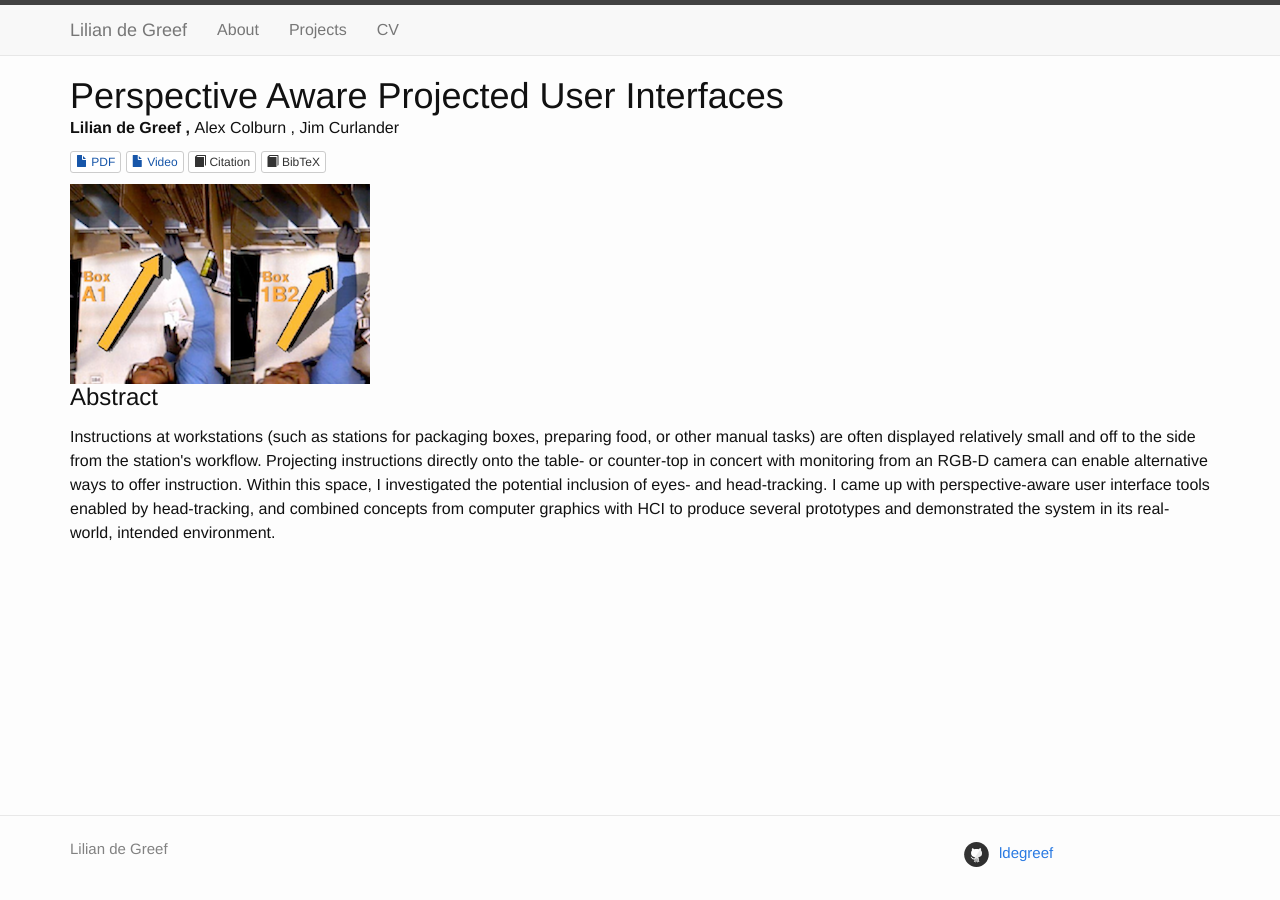
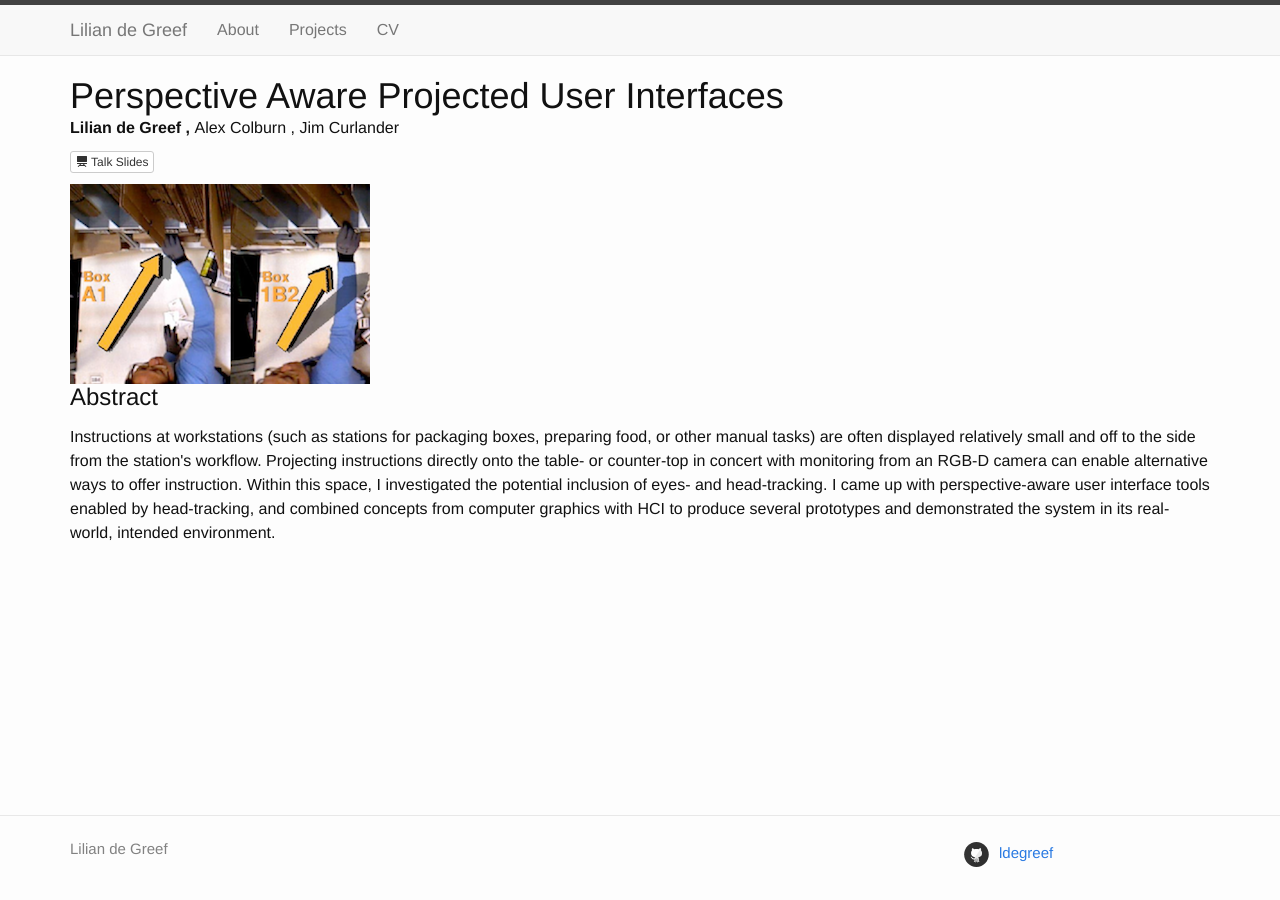
Before and after one commit to ldegreef/ewhitmire.github.io, a Jekyll site: the page built from _projects/papui.md, in a window 1280 px wide. Built offline with Jekyll 4.4.1, drawn with Linux system fonts in a browser that asks for light colours.

Commit message:
Updated buttons on project page to reflect buttons on projects page, swapped in video icon for video button.

```diff
--- a/_layouts/project.html
+++ b/_layouts/project.html
@@ -7,6 +7,7 @@ layout: default
   <span class="author_list">{% include author_list.html authors=page.authors %}</span>
     <section>
     <div class="materials">
+<!--
       <a href="{{ site.baseurl }}{{ page.pdf }}" class="btn btn-default btn-xs" aria-label="Download PDF">
         <span class="glyphicon glyphicon-file" aria-hidden="true"></span> PDF
       </a>
@@ -19,6 +20,48 @@ layout: default
       <button type="button" class="btn btn-default btn-xs" aria-label="BibTeX" data-toggle="modal" data-target="#{{page.title | slugify}}_bibtex">
         <span class="glyphicon glyphicon-book" aria-hidden="true"></span> BibTeX
       </button>
+-->
+      {% if page.paper %}
+        <a href="{{ site.url }}{{ pub.paper }}" class="btn btn-default btn-xs" aria-label="Download PDF">
+        <span class="glyphicon glyphicon-file" aria-hidden="true"></span> Publication
+        </a>
+      {% endif %}
+
+      {% if page.posterabstract %}
+        <a href="{{ site.url }}{{ pub.posterabstract }}" class="btn btn-default btn-xs" aria-label="Download PDF">
+        <span class="glyphicon glyphicon-file" aria-hidden="true"></span> Poster Abstract
+        </a>
+      {% endif %}
+
+      {% if page.poster %}
+        <a href="{{ site.url }}{{ pub.poster }}" class="btn btn-default btn-xs" aria-label="Download PDF">
+        <span class="glyphicon glyphicon-picture" aria-hidden="true"></span> Poster
+        </a>
+      {% endif %}
+
+      {% if page.talkslides %}
+        <a href="{{ site.url }}{{ pub.talkslides }}" class="btn btn-default btn-xs" aria-label="Download PDF">
+        <span class="glyphicon glyphicon-blackboard" aria-hidden="true"></span> Talk Slides
+        </a>
+      {% endif %}
+
+      {% if page.video.size > 0 %}
+        <a href="{{ pub.video }}" class="btn btn-default btn-xs" aria-label="Video" target="_blank">
+        <span class="glyphicon glyphicon-facetime-video" aria-hidden="true"></span> Video
+        </a>
+      {% endif %}
+
+      {% if page.citation %}
+        <button type="button" class="btn btn-default btn-xs" aria-label="Citation" data-toggle="modal" data-target="#{{pub.title | slugify}}_citation">
+        <span class="glyphicon glyphicon-book" aria-hidden="true"></span> Citation
+        </button>
+      {% endif %}
+
+      {% if page.bibtex %}
+        <button type="button" class="btn btn-default btn-xs" aria-label="BibTeX" data-toggle="modal" data-target="#{{pub.title | slugify}}_bibtex">
+        <span class="glyphicon glyphicon-book" aria-hidden="true"></span> BibTeX
+        </button>
+      {% endif %}
     </div>
 
     <div class="modal fade" tabindex="-1" role="dialog" id="{{page.title | slugify}}_bibtex">
--- a/projects.html
+++ b/projects.html
@@ -64,7 +64,7 @@ weight: 2
 
       {% if pub.video.size > 0 %}
         <a href="{{ pub.video }}" class="btn btn-default btn-xs" aria-label="Video" target="_blank">
-        <span class="glyphicon glyphicon-file" aria-hidden="true"></span> Video
+        <span class="glyphicon glyphicon-facetime-video" aria-hidden="true"></span> Video
         </a>
       {% endif %}
 
```
